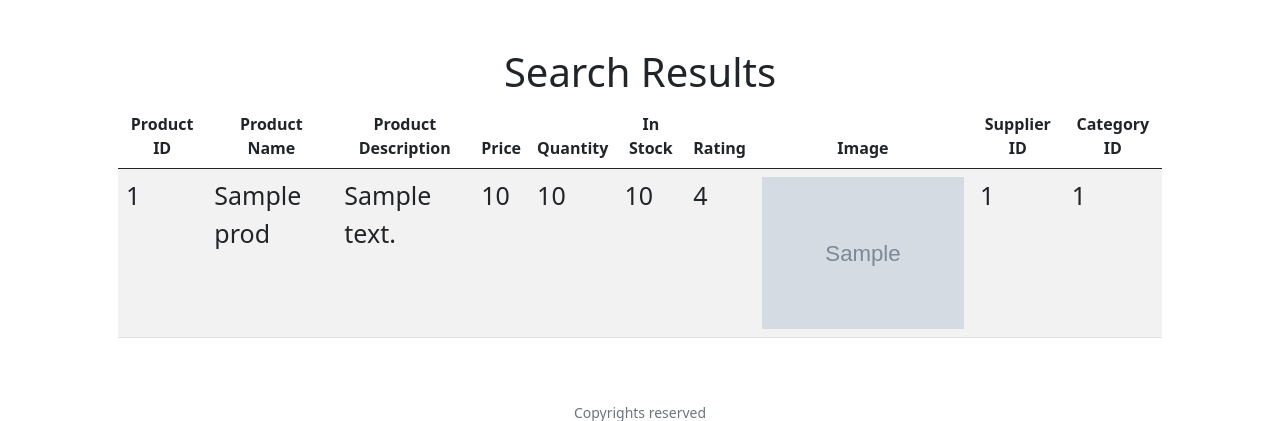
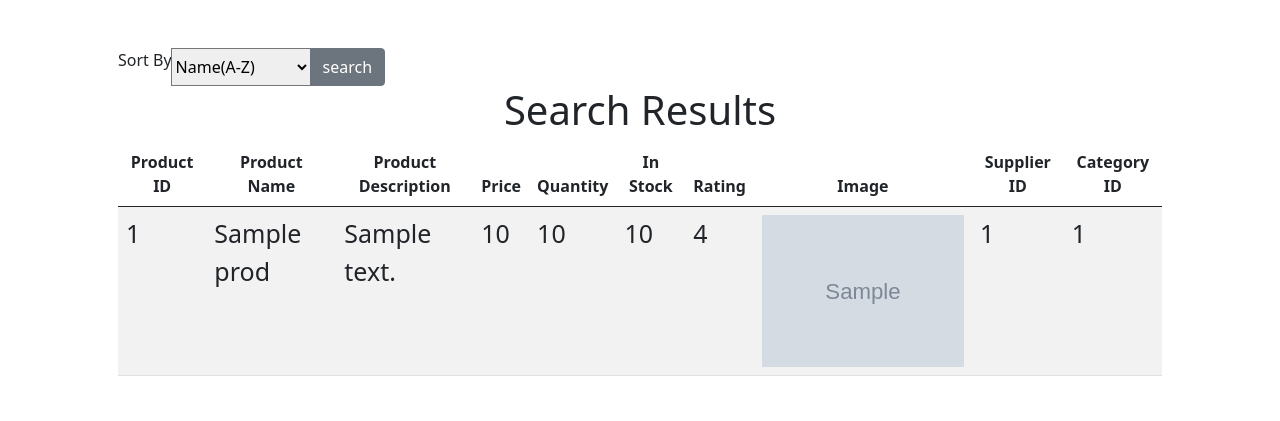
Before and after one commit to AmmarMohamed21/OnlineStore, a Flask app: template templates/search.html in a window 1280 px wide. Shown: the part 74-495 px from the top of the page. Run offline with Flask 2, Linux system fonts and the light colour scheme; the template is opened without the code that fills it: most values are stand-ins (such as "Sample title", 1, 10 or a date in 2020); grey boxes marked "Sample" are stand-in pictures; some libraries are stand-ins or nearby versions.

Commit message:
Sort By Trial

```diff
--- a/application.py
+++ b/application.py
@@ -268,6 +268,10 @@ def search():
 
     # # User reached route via POST (as by submitting a form via POST)
     if request.method == "POST":
+        if not request.form.get("search") and not request.form.get("sortby"):
+            return 'nothing sir'
+        elif not request.form.get("search"):
+            return request.form.get("sortby")
         # Ensure search was submitted
         if not request.form.get("search"):
             Products=[]
--- a/templates/search.html
+++ b/templates/search.html
@@ -5,9 +5,79 @@ Search Results
 {% endblock %}
 
 {% block main %}
-{% if Products|length < 1 %}
-    <h1>No Results Found</h1>
+{% if Products|length < 1 %} <h1>No Results Found</h1>
     {% else %}
+<!--
+    <form class="d-flex" method="POST" action="{{ url_for('search') }}" style="padding-right: 20px;">
+        <div class="form-group">
+          <div class="input-group">
+              <span class="input-group-addon">Sort By</span>
+                  <select name="sortby" class="dropdown-menu" aria-labelledby="dropdownMenuButton">
+                    <option value="Name(A-Z)">Name(A-Z)</option>
+                    <option value="Name(Z-A)">Name(Z-A)</option>
+                    <option value="Price(Low-High)">Price(Low-High)</option>
+                    <option value="Price(High-Low)">Price(High-Low)</option>
+                    <option value="Rating (5-1)">Rating (5-1)</option>
+                    <option value="Rating (1-5)">Rating (1-5)</option>
+                    <option value="Date (new first)">Date (new first)</option>
+                    <option value="Date (old first)">Date (old first)</option>
+                  </select>
+                  <br>
+                  <button type="submit" class="btn btn-secondary">search</button>
+          </div>
+        </div>
+      </form>
+    </div> -->
+    <form class="d-flex" method="POST" action="{{ url_for('search') }}" style="padding-right: 20px;">
+        <div class="dropdown">
+          <div class="input-group">
+              <span class="input-group-addon">Sort By</span>
+                  <select name="sortby" aria-labelledby="dropdownMenuButton">
+                    <option value="Name(A-Z)">Name(A-Z)</option>
+                    <option value="Name(Z-A)">Name(Z-A)</option>
+                    <option value="Price(Low-High)">Price(Low-High)</option>
+                    <option value="Price(High-Low)">Price(High-Low)</option>
+                    <option value="Rating (5-1)">Rating (5-1)</option>
+                    <option value="Rating (1-5)">Rating (1-5)</option>
+                    <option value="Date (new first)">Date (new first)</option>
+                    <option value="Date (old first)">Date (old first)</option>
+                  </select>
+                  <button type="submit" class="btn btn-secondary">search</button>
+          </div>
+        </div>
+      </form>
+
+
+    <!-- <form class="d-flex" action="/search" method="POST" style="padding-right: 20px;">
+        <div class="dropdown">
+            <button class="btn btn-secondary dropdown-toggle" type="button" id="dropdownMenuButton"
+                data-bs-toggle="dropdown" aria-expanded="false">
+                Sort By
+            </button>
+            <ul class="dropdown-menu" aria-labelledby="dropdownMenuButton">
+
+                <li><input name="sortby" type="submit" value="Name(A-Z)"></li>
+                <li><input name="sortby" type="submit" value="Name(A-Z)"></li>
+                <li><input name="sortby" type="submit" value="Name(Z-A)"></li>
+                <li><input name="sortby" type="submit" value="Price(Low-High)"></li>
+                <li><input name="sortby" type="submit" value="Price(High-Low)"></li>
+                <li><input name="sortby" type="submit" value="Rating (5-1)"></li>
+                <li><input name="sortby" type="submit" value="Rating (1-5)"></li>
+                <li><input name="sortby" type="submit" value="Date (new first)"></li>
+                <li><input name="sortby" type="submit" value="Date (Old first)"></li>
+            </ul>
+                <!-- <li><input name="sortby" type="submit" value="Name(A-Z)"><a class="dropdown-item" href="#" >Name (A-Z)</a></li>
+                <li><input name="sortby" type="submit" value="Name(A-Z)"><a class="dropdown-item" href="#" >Name (A-Z)</a></li>
+                <li><input name="sortby" type="submit" value="Name(Z-A)"><a class="dropdown-item" href="#" >Name (Z-A)</a></li>
+                <li><input name="sortby" type="submit" value="Price(Low-High)"><a class="dropdown-item" href="#" >Price (Low-High)</a></li>
+                <li><input name="sortby" type="submit" value="Price(High-Low)"><a class="dropdown-item" href="#" >Price (High-Low)</a></li>
+                <li><input name="sortby" type="submit" value="Rating (5-1)"><a class="dropdown-item" href="#" >Rating (5-1)</a></li>
+                <li><input name="sortby" type="submit" value="Rating (1-5)"><a class="dropdown-item" href="#" >Rating (1-5)</a></li>
+                <li><input name="sortby" type="submit" value="Date (new first)"><a class="dropdown-item" href="#" >Date (new first)</a></li>
+                <li><input name="sortby" type="submit" value="Date (Old first)"><a class="dropdown-item" href="#">Date (Old first)</a></li>
+            </ul>
+        </div>
+    </form>-->
     <h1>Search Results</h1>
     <table class="table table-striped">
         <thead>
@@ -16,7 +86,7 @@ Search Results
                 <th> Product Name</th>
                 <th> Product Description </th>
                 <th> Price </th>
-            <th> Quantity  </th>
+                <th> Quantity </th>
                 <th> In Stock </th>
                 <th> Rating </th>
                 <th> Image</th>
```
Lines whose indentation alone changed are shown as unchanged.
